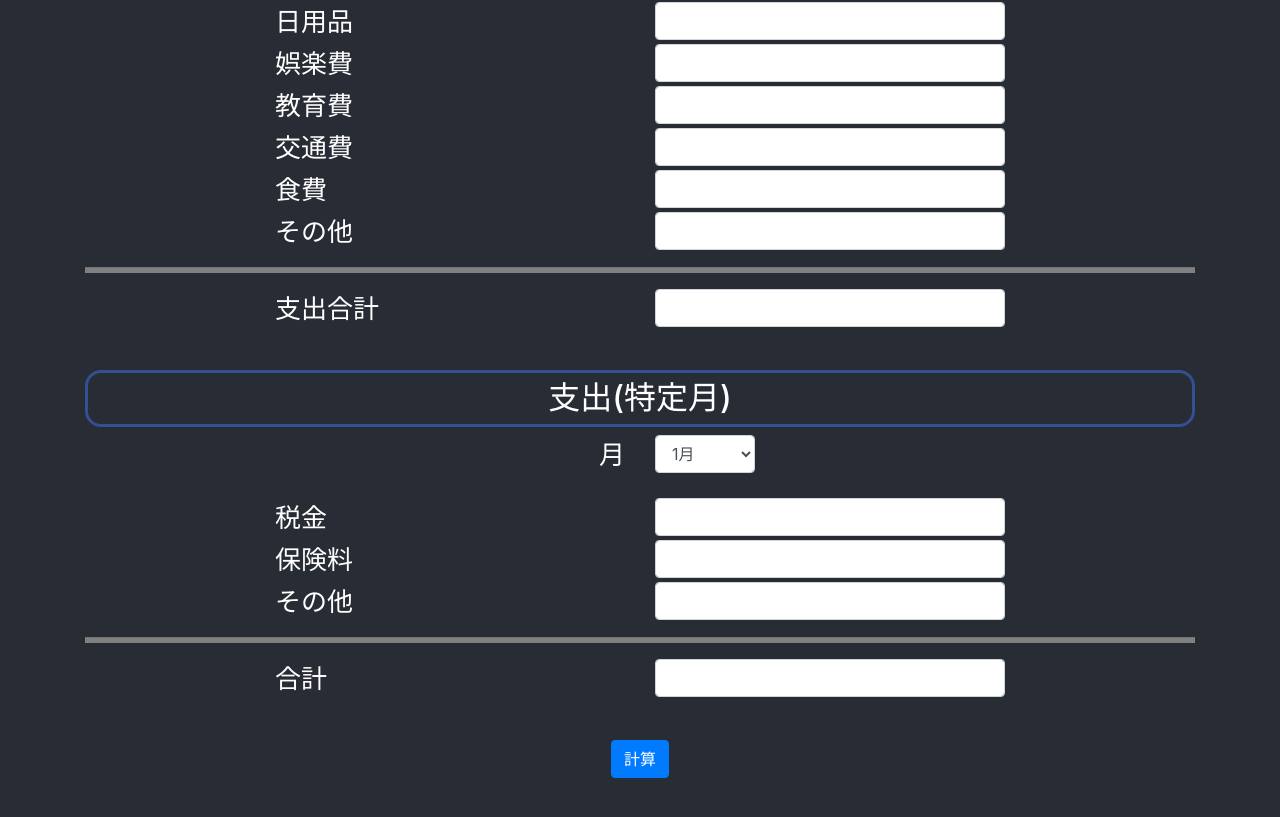
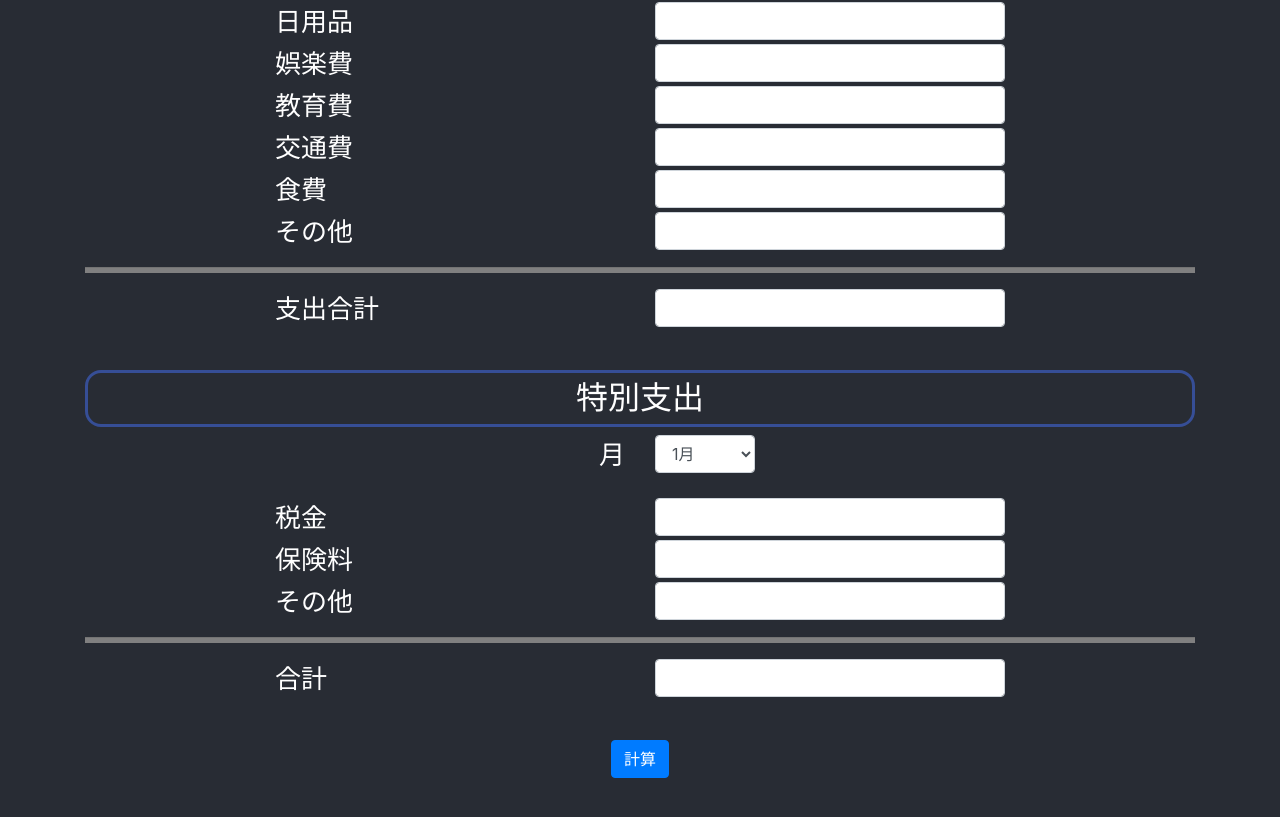
Before and after one commit to shuuujiii/no-job-simulator, a React (Create React App) app: page / in a window 1280 px wide. Shown: the part 1029-1846 px from the top of the page. Built offline with nearby package versions, Linux system fonts and the light colour scheme.

Commit message:
fix payment file class name

```diff
--- a/src/App.js
+++ b/src/App.js
@@ -3,7 +3,7 @@ import { BrowserRouter as Router, Route, Switch } from 'react-router-dom';
 import './App.css';
 import 'bootstrap/dist/css/bootstrap.min.css';
 import Simulator from './simulator';
-import PaymentsYear from './components/PaymentsYear';
+import ExtraodinaryOutcome from './components/ExtraodinaryPayment';
 import Result from './components/Result';
 
 export default class App extends Component {
@@ -14,7 +14,7 @@ export default class App extends Component {
         <Switch>
           <Route exact path="/" component={Simulator} />
           <Route path="/result" component={Result} />
-          <Route paht="/paymentsYear" component={PaymentsYear} />
+          <Route paht="/paymentsYear" component={ExtraodinaryOutcome} />
         </Switch>
       </Router>
     );
--- a/src/components/PaymentsYear.js
+++ b/src/components/ExtraodinaryPayment.js
@@ -4,7 +4,7 @@ import PriceRow from './PriceRow';
 import ColorLine from '../styles/colorline'
 import * as inputjs from '../js/input';
 import * as calcjs from '../js/calc';
-class PaymentsYear extends React.Component {
+class ExtraodinaryOutcome extends React.Component {
     constructor(props) {
         super(props)
         this.state = {
@@ -127,7 +127,7 @@ class PaymentsYear extends React.Component {
 
         return (
             <div>
-                <h2 className="h2-title">支出(特定月)</h2>
+                <h2 className="h2-title">特別支出</h2>
                 <Form>
                     <Form.Group controlId="ControlSelectMonth">
                         <Row>
@@ -175,4 +175,4 @@ class PaymentsYear extends React.Component {
     }
 }
 
-export default PaymentsYear
+export default ExtraodinaryOutcome
--- a/src/components/PaymentsMonth.js
+++ b/src/components/RegularPayment.js
@@ -4,7 +4,7 @@ import ColorLine from '../styles/colorline';
 import * as inputjs from '../js/input';
 import * as calcjs from '../js/calc';
 
-class PaymentsMonth extends React.Component {
+class RegularPayment extends React.Component {
     constructor(props) {
         super(props)
         this.state = {
@@ -153,4 +153,4 @@ class PaymentsMonth extends React.Component {
     }
 }
 
-export default PaymentsMonth
+export default RegularPayment
--- a/src/simulator.js
+++ b/src/simulator.js
@@ -5,8 +5,8 @@ import Header from './components/Header';
 import Assets from './components/Assets';
 import RegularIncome from './components/RegularIncome';
 import ExtraodinaryIncome from './components/ExtraodinaryIncome';
-import PaymentsMonth from './components/PaymentsMonth';
-import PaymentsYear from './components/PaymentsYear';
+import RegularPayment from './components/RegularPayment';
+import ExtraodinaryPayment from './components/ExtraodinaryPayment';
 
 class Simulator extends Component {
     constructor(props) {
@@ -63,11 +63,11 @@ class Simulator extends Component {
                         <br />
                         <ExtraodinaryIncome />
                         <br />
-                        <PaymentsMonth
+                        <RegularPayment
                             info={this.state.info}
                             updatePayment={(value) => this.updatePayment(value)} />
                         <br />
-                        <PaymentsYear />
+                        <ExtraodinaryPayment />
                     </Container>
                     <br />
                     <Button variant="primary" type="button" onClick={this.show.bind(this)}>計算</Button>
```
